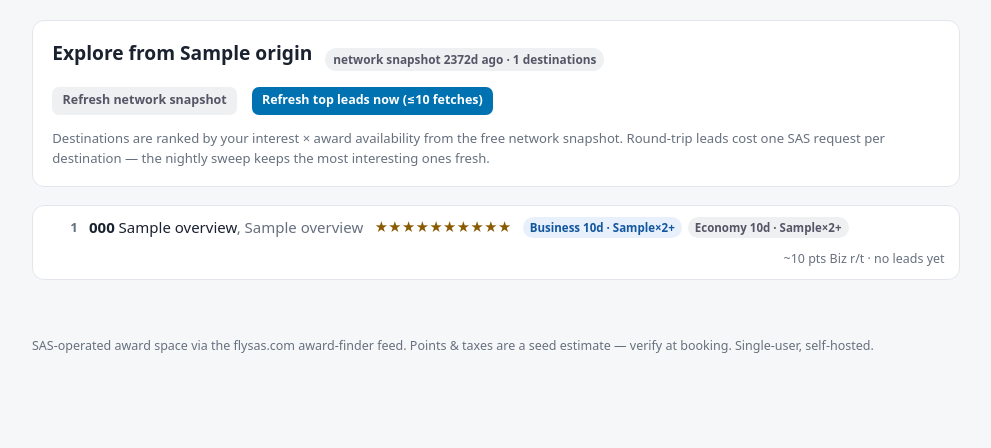
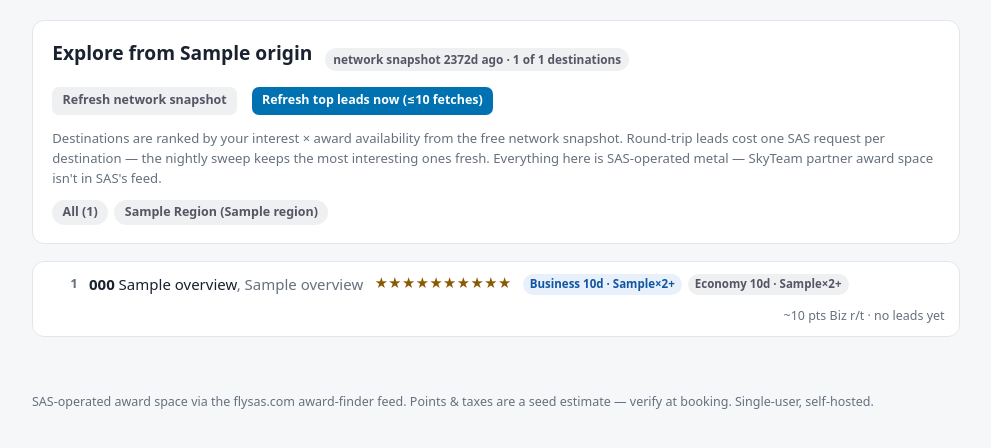
Before and after one commit to kcb064/SAS-Award-Finder, a FastAPI app: template app/web/templates/explore.html in a window 1280 px wide. Shown: the part 56-504 px from the top of the page, without its empty margins (144-1135 px from the left). Run offline with FastAPI, Linux system fonts and the light colour scheme; the template is opened without the code that fills it: most values are stand-ins (such as "Sample title", 1, 10 or a date in 2020); parts of the project's set-up code (start-up, migrations or seed data) failed here and were passed over.

Commit message:
Add region filter to Explore page
Filter chips (North America, Asia, Europe, ...) with per-region counts,
reusing the points-table zone groups as the region axis — no second
country mapping to maintain. Rank numbers stay global when filtered, the
active region survives interest/refresh/sweep redirects and origin
switches, and an empty region shows a link back to all.

Also note on the page and in the README that all availability is
SAS-operated metal: SkyTeam partner space isn't in SAS's feed and would
only appear via the seats.aero provider.

Co-Authored-By: Claude Fable 5 <noreply@anthropic.com>

```diff
--- a/app/services/explore.py
+++ b/app/services/explore.py
@@ -66,6 +66,7 @@ class DestinationOverview:
     code: str
     city_name: str | None
     country_name: str | None
+    region: str               # zone-table region (NORTH_AMERICA, ASIA, ...) — the Explore filter
     interest: int
     cabins: dict[str, CabinAvailability]
     first_date: str
@@ -272,6 +273,7 @@ class ExploreStore:
                 code=code,
                 city_name=info.get("city_name"),
                 country_name=info.get("country_name"),
+                region=self._zones.zone_for(code, info.get("country_name")),
                 interest=interest,
                 cabins=d["cabins"],
                 first_date=d["first"],
--- a/app/web/routes.py
+++ b/app/web/routes.py
@@ -75,6 +75,7 @@ templates.env.filters["int"] = _fmt_int
 templates.env.filters["money"] = _fmt_money
 templates.env.filters["ago"] = _ago
 templates.env.filters["month_label"] = _month_label
+templates.env.filters["region_label"] = lambda r: (r or "").replace("_", " ").title()
 templates.env.globals["cabin_name"] = lambda c: CABIN_NAMES.get(c, c)
 
 
@@ -398,18 +399,34 @@ def _lead_view(lead: dict, city_name: str | None, stay: tuple[int, int], value=N
 
 
 @router.get("/explore")
-async def explore_page(request: Request, origin: str | None = Query(default=None)):
+async def explore_page(
+    request: Request,
+    origin: str | None = Query(default=None),
+    region: str | None = Query(default=None),
+):
     svc = _services(request)
     settings = svc.settings
     origin = (origin or settings.default_home).upper()
+    region = (region or "").strip().upper() or None
     q = request.query_params
 
     overview, snap = svc.explore.overview(origin)
+    # Ranks and region counts come from the FULL ranking, so a filtered view keeps the global
+    # rank numbers and every region chip stays visible for switching.
+    ranks = {o.code: i for i, o in enumerate(overview, start=1)}
+    region_counts: dict[str, int] = {}
+    for o in overview:
+        region_counts[o.region] = region_counts.get(o.region, 0) + 1
+    total_dests = len(overview)
+    if region:
+        overview = [o for o in overview if o.region == region]
+
     stay = (settings.explore_min_stay_days, settings.explore_max_stay_days)
     leads_raw = svc.explore.leads_for(origin)
     cities = {o.code: o.city_name for o in overview}
     countries = {o.code: o.country_name for o in overview}
     origin_country = svc.store.country_for(origin)
+    visible = {o.code for o in overview}
     leads = {
         dest: [
             _lead_view(
@@ -425,6 +442,7 @@ async def explore_page(request: Request, origin: str | None = Query(default=None
             for l in rows
         ]
         for dest, rows in leads_raw.items()
+        if dest in visible
     }
 
     return templates.TemplateResponse(
@@ -432,6 +450,10 @@ async def explore_page(request: Request, origin: str | None = Query(default=None
         {
             "request": request,
             "origin": origin,
+            "region": region,
+            "regions": sorted(region_counts.items()),
+            "total_dests": total_dests,
+            "ranks": ranks,
             "homes": settings.home_airports,
             "overview": overview,
             "snapshot": snap,
@@ -444,62 +466,77 @@ async def explore_page(request: Request, origin: str | None = Query(default=None
     )
 
 
+def _explore_url(origin: str, region: str = "") -> str:
+    """Base redirect target for Explore POSTs, keeping the active region filter."""
+    url = f"/explore?origin={origin}"
+    if region:
+        url += f"&region={quote(region)}"
+    return url
+
+
 @router.post("/explore/interest")
 async def set_interest(
     request: Request,
     origin: str = Form(...),
     destination: str = Form(...),
     interest: int = Form(...),
+    region: str = Form(default=""),
 ):
     svc = _services(request)
+    back = _explore_url(origin, region)
     try:
         svc.explore.set_interest(destination, interest)
     except ValueError as exc:
-        return RedirectResponse(
-            url=f"/explore?origin={origin}&err={quote(str(exc))}", status_code=303
-        )
+        return RedirectResponse(url=f"{back}&err={quote(str(exc))}", status_code=303)
     return RedirectResponse(
-        url=f"/explore?origin={origin}&ok={quote(f'{destination.upper()} interest set to {interest}')}",
+        url=f"{back}&ok={quote(f'{destination.upper()} interest set to {interest}')}",
         status_code=303,
     )
 
 
 @router.post("/explore/refresh")
 async def refresh_leads(
-    request: Request, origin: str = Form(...), destination: str = Form(...)
+    request: Request,
+    origin: str = Form(...),
+    destination: str = Form(...),
+    region: str = Form(default=""),
 ):
     """Fetch one route feed now and recompute its round-trip leads."""
     svc = _services(request)
+    back = _explore_url(origin, region)
     try:
         count, cached = await svc.explore_sweeper.refresh_destination(origin, destination)
     except BudgetExceeded as exc:
-        return RedirectResponse(url=f"/explore?origin={origin}&err={quote(str(exc))}", status_code=303)
+        return RedirectResponse(url=f"{back}&err={quote(str(exc))}", status_code=303)
     except FetchError as exc:
         msg = f"SAS blocked the fetch (Cloudflare): {exc}"
-        return RedirectResponse(url=f"/explore?origin={origin}&err={quote(msg)}", status_code=303)
+        return RedirectResponse(url=f"{back}&err={quote(msg)}", status_code=303)
     except Exception as exc:  # noqa: BLE001
         log.exception("explore refresh failed")
         return RedirectResponse(
-            url=f"/explore?origin={origin}&err={quote(f'Refresh failed: {exc}')}", status_code=303
+            url=f"{back}&err={quote(f'Refresh failed: {exc}')}", status_code=303
         )
     src = "from a fresh cached snapshot" if cached else "live"
     msg = (
         f"{destination.upper()}: {count} round-trip lead(s) {src}"
         if count else f"{destination.upper()}: no bookable round-trips within {svc.settings.explore_min_stay_days}–{svc.settings.explore_max_stay_days} day stays"
     )
-    return RedirectResponse(url=f"/explore?origin={origin}&ok={quote(msg)}", status_code=303)
+    return RedirectResponse(url=f"{back}&ok={quote(msg)}", status_code=303)
 
 
 @router.post("/explore/sweep")
-async def run_explore_sweep(request: Request, origin: str = Form(...)):
+async def run_explore_sweep(
+    request: Request, origin: str = Form(...), region: str = Form(default="")
+):
     """Run a budgeted sweep for one origin right now (same path the nightly job takes)."""
     svc = _services(request)
+    back = _explore_url(origin, region)
     try:
         summary = await svc.explore_sweeper.run_origin(origin)
     except Exception as exc:  # noqa: BLE001
         log.exception("manual explore sweep failed")
         return RedirectResponse(
-            url=f"/explore?origin={origin}&err={quote(f'Sweep failed: {exc}')}", status_code=303
+            url=f"{back}&err={quote(f'Sweep failed: {exc}')}", status_code=303
         )
     msg = (
         f"Swept {summary['fetched'] + summary['cached']} of {summary['queued']} queued routes "
@@ -507,7 +544,7 @@ async def run_explore_sweep(request: Request, origin: str = Form(...)):
         f"{summary['leads']} lead(s)"
         + (f", {summary['failed']} failed" if summary["failed"] else "")
     )
-    return RedirectResponse(url=f"/explore?origin={origin}&ok={quote(msg)}", status_code=303)
+    return RedirectResponse(url=f"{back}&ok={quote(msg)}", status_code=303)
 
 
 @router.get("/status")
--- a/app/web/static/app.css
+++ b/app/web/static/app.css
@@ -130,6 +130,14 @@ tr.watch-disabled td { opacity: .55; }
 .alert-body { font-size: .82rem; margin-top: .15rem; }
 
 /* ---- explore (Phase 3) ---- */
+.region-filter { display: flex; gap: .4rem; flex-wrap: wrap; margin-top: .7rem; }
+.region-chip {
+  font-size: .78rem; font-weight: 600; padding: .22rem .65rem; border-radius: 999px;
+  background: var(--cache-bg); color: var(--cache-ink); text-decoration: none;
+}
+.region-chip:hover { background: color-mix(in srgb, var(--accent) 14%, transparent); }
+.region-chip.active { background: var(--accent); color: #fff; }
+
 details.dest {
   background: var(--card); border: 1px solid var(--line); border-radius: 12px;
   margin-bottom: .55rem; overflow: hidden;
--- a/app/web/templates/explore.html
+++ b/app/web/templates/explore.html
@@ -10,7 +10,8 @@
     <h2>Explore from {{ origin }}</h2>
     {% if snapshot %}
       <span class="badge cache" title="{{ snapshot.fetched_at }}">
-        network snapshot {{ snapshot.fetched_at | ago }} · {{ overview | length }} destinations
+        network snapshot {{ snapshot.fetched_at | ago }} ·
+        {{ overview | length }}{% if region %} of {{ total_dests }}{% endif %} destinations
       </span>
     {% endif %}
     <span class="watch-link"></span>
@@ -19,6 +20,7 @@
   <div class="actions">
     {% if homes | length > 1 %}
     <form method="get" action="/explore">
+      {% if region %}<input type="hidden" name="region" value="{{ region }}">{% endif %}
       <select name="origin" onchange="this.form.submit()">
         {% for h in homes %}<option value="{{ h }}" {{ 'selected' if h == origin }}>{{ h }}</option>{% endfor %}
       </select>
@@ -26,17 +28,30 @@
     </form>
     {% endif %}
     <form method="post" action="/refresh">
-      <input type="hidden" name="next" value="/explore?origin={{ origin }}">
+      <input type="hidden" name="next" value="/explore?origin={{ origin }}{% if region %}&region={{ region }}{% endif %}">
       <button class="btn-small btn-quiet">Refresh network snapshot</button>
     </form>
     <form method="post" action="/explore/sweep">
       <input type="hidden" name="origin" value="{{ origin }}">
+      <input type="hidden" name="region" value="{{ region or '' }}">
       <button class="btn-small">Refresh top leads now (≤{{ sweep_budget }} fetches)</button>
     </form>
     <span class="hint">Destinations are ranked by your interest × award availability from the
       free network snapshot. Round-trip leads cost one SAS request per destination — the nightly
-      sweep keeps the most interesting ones fresh.</span>
+      sweep keeps the most interesting ones fresh. Everything here is SAS-operated metal —
+      SkyTeam partner award space isn't in SAS's feed.</span>
   </div>
+
+  {% if regions %}
+  <nav class="region-filter" aria-label="Filter destinations by region">
+    <a class="region-chip {{ 'active' if not region }}" href="/explore?origin={{ origin }}">
+      All ({{ total_dests }})</a>
+    {% for r, n in regions %}
+    <a class="region-chip {{ 'active' if region == r }}"
+       href="/explore?origin={{ origin }}&region={{ r }}">{{ r | region_label }} ({{ n }})</a>
+    {% endfor %}
+  </nav>
+  {% endif %}
 </section>
 
 {% if not snapshot %}
@@ -50,7 +65,7 @@
 {% set dest_leads = leads.get(o.code, []) %}
 <details class="dest {{ 'dest-muted' if o.interest == 0 }}">
   <summary>
-    <span class="dest-rank">{{ loop.index }}</span>
+    <span class="dest-rank" title="Overall rank across all regions">{{ ranks[o.code] }}</span>
     <span class="dest-name">
       <strong>{{ o.code }}</strong>
       {{ o.city_name or '' }}{% if o.country_name %}<span class="muted">, {{ o.country_name }}</span>{% endif %}
@@ -80,6 +95,7 @@
     <div class="actions">
       <form method="post" action="/explore/interest">
         <input type="hidden" name="origin" value="{{ origin }}">
+        <input type="hidden" name="region" value="{{ region or '' }}">
         <input type="hidden" name="destination" value="{{ o.code }}">
         <select name="interest">
           <option value="0" {{ 'selected' if o.interest == 0 }}>0 — skip</option>
@@ -91,6 +107,7 @@
       </form>
       <form method="post" action="/explore/refresh">
         <input type="hidden" name="origin" value="{{ origin }}">
+        <input type="hidden" name="region" value="{{ region or '' }}">
         <input type="hidden" name="destination" value="{{ o.code }}">
         <button class="btn-small">Refresh leads (1 fetch)</button>
       </form>
@@ -153,6 +170,13 @@
   </div>
 </details>
 {% endfor %}
+
+{% if region and not overview %}
+<section class="card">
+  <p class="muted">No destinations in {{ region | region_label }} from {{ origin }} in the current
+    network snapshot. <a href="/explore?origin={{ origin }}">Show all regions</a>.</p>
+</section>
+{% endif %}
 {% endif %}
 
 {% endblock %}
```
Also changed, not shown: tests/test_explore.py (+15 -0 lines), README.md.
